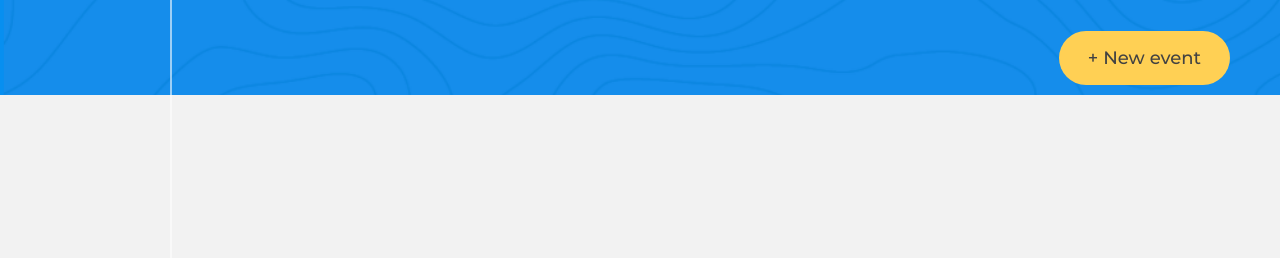
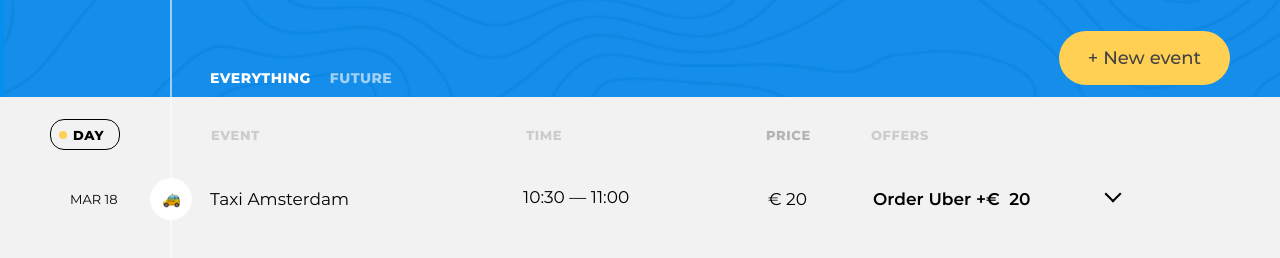
Before and after one commit to GaryTe/Grand-Tour, a website built with webpack: page public/index.html in a window 1280 px wide. Shown: the part 68-326 px from the top of the page. Built offline with nearby package versions, Linux system fonts and the light colour scheme.

Commit message:
Разбил код на модули. Добавил 'View', 'Presenter'.

```diff
--- a/public/index.html
+++ b/public/index.html
@@ -29,7 +29,7 @@
             </div>
           </div>
 
-          <button class="trip-main__event-add-btn  btn  btn--big  btn--yellow" type="button">New event</button>
+          <!--Кнопка 'New Event'-->
         </div>
       </div>
     </header>
--- a/src/main.js
+++ b/src/main.js
@@ -0,0 +1,7 @@
+import BoardPresenter from './presenter/board-presenter.js';
+
+const controlsTrip = document.querySelector('.trip-main__trip-controls');
+const containerBodyPage = document.querySelector('.trip-events');
+
+const boardPresenter = new BoardPresenter(controlsTrip, containerBodyPage);
+boardPresenter.init();
--- /dev/null
+++ b/src/presenter/board-presenter.js
@@ -0,0 +1,35 @@
+import FilterView from '../view/filter-view.js';
+import ButtonNewEventView from '../view/button-new-event-view.js';
+import SortingView from '../view/sorting-view.js';
+import ListRoutesView from '../view/list-routes-view.js';
+import PointRouteView from '../view/point-route-view.js';
+
+import {render, RenderPosition} from '../render.js';
+
+export default class BoardPresenter {
+  controlsTrip = null;
+  containerBodyPage = null;
+
+  filterView = new FilterView();
+  buttonNewEventView = new ButtonNewEventView();
+  sortingView = new SortingView();
+  listRoutesView = new ListRoutesView();
+  pointRouteView = new PointRouteView();
+
+  constructor(controlsTrip, containerBodyPage) {
+    this.controlsTrip = controlsTrip;
+    this.containerBodyPage = containerBodyPage;
+  }
+
+  render() {
+    render(this.filterView, this.controlsTrip);
+    render(this.buttonNewEventView, this.controlsTrip, RenderPosition.AFTEREND);
+    render(this.sortingView, this.containerBodyPage);
+    render(this.pointRouteView, this.listRoutesView.getElement());
+    render(this.listRoutesView, this.containerBodyPage);
+  }
+
+  init() {
+    this.render();
+  }
+}
--- /dev/null
+++ b/src/view/button-new-event-view.js
@@ -0,0 +1,23 @@
+import {createElement} from '../render.js';
+
+function createButtonNewEventTemplate() {
+  return '<button class="trip-main__event-add-btn  btn  btn--big  btn--yellow" type="button">New event</button>';
+}
+
+export default class ButtonNewEventView {
+  getTemplate() {
+    return createButtonNewEventTemplate();
+  }
+
+  getElement() {
+    if (!this.element) {
+      this.element = createElement(this.getTemplate());
+    }
+
+    return this.element;
+  }
+
+  removeElement() {
+    this.element = null;
+  }
+}
--- /dev/null
+++ b/src/view/filter-view.js
@@ -0,0 +1,36 @@
+import {createElement} from '../render.js';
+
+function createFilterTemplate() {
+  return `
+    <form class="trip-filters" action="#" method="get">
+      <div class="trip-filters__filter">
+        <input id="filter-everything" class="trip-filters__filter-input  visually-hidden" type="radio" name="trip-filter" value="everything" checked>
+        <label class="trip-filters__filter-label" for="filter-everything">Everything</label>
+      </div>
+
+      <div class="trip-filters__filter">
+        <input id="filter-future" class="trip-filters__filter-input  visually-hidden" type="radio" name="trip-filter" value="future">
+        <label class="trip-filters__filter-label" for="filter-future">Future</label>
+      </div>
+
+      <button class="visually-hidden" type="submit">Accept filter</button>
+    </form>`;
+}
+
+export default class FilterView {
+  getTemplate() {
+    return createFilterTemplate();
+  }
+
+  getElement() {
+    if (!this.element) {
+      this.element = createElement(this.getTemplate());
+    }
+
+    return this.element;
+  }
+
+  removeElement() {
+    this.element = null;
+  }
+}
--- /dev/null
+++ b/src/view/list-routes-view.js
@@ -0,0 +1,23 @@
+import {createElement} from '../render.js';
+
+function createListRoutesTemplate() {
+  return '<ul class="trip-events__list"></ul>';
+}
+
+export default class ListRoutesView {
+  getTemplate() {
+    return createListRoutesTemplate();
+  }
+
+  getElement() {
+    if (!this.element) {
+      this.element = createElement(this.getTemplate());
+    }
+
+    return this.element;
+  }
+
+  removeElement() {
+    this.element = null;
+  }
+}
--- /dev/null
+++ b/src/view/point-route-view.js
@@ -0,0 +1,53 @@
+import {createElement} from '../render.js';
+
+function createPointRouteTemplate() {
+  return `
+    <li class="trip-events__item">
+      <div class="event">
+        <time class="event__date" datetime="2019-03-18">MAR 18</time>
+        <div class="event__type">
+          <img class="event__type-icon" width="42" height="42" src="img/icons/taxi.png" alt="Event type icon">
+        </div>
+        <h3 class="event__title">Taxi Amsterdam</h3>
+        <div class="event__schedule">
+          <p class="event__time">
+            <time class="event__start-time" datetime="2019-03-18T10:30">10:30</time>
+            &mdash;
+            <time class="event__end-time" datetime="2019-03-18T11:00">11:00</time>
+          </p>
+        </div>
+        <p class="event__price">
+          &euro;&nbsp;<span class="event__price-value">20</span>
+        </p>
+        <h4 class="visually-hidden">Offers:</h4>
+        <ul class="event__selected-offers">
+          <li class="event__offer">
+            <span class="event__offer-title">Order Uber</span>
+            &plus;&euro;&nbsp;
+            <span class="event__offer-price">20</span>
+          </li>
+        </ul>
+        <button class="event__rollup-btn" type="button">
+          <span class="visually-hidden">Open event</span>
+        </button>
+      </div>
+    </li>`;
+}
+
+export default class PointRouteView {
+  getTemplate() {
+    return createPointRouteTemplate();
+  }
+
+  getElement() {
+    if (!this.element) {
+      this.element = createElement(this.getTemplate());
+    }
+
+    return this.element;
+  }
+
+  removeElement() {
+    this.element = null;
+  }
+}
--- /dev/null
+++ b/src/view/sorting-view.js
@@ -0,0 +1,49 @@
+import {createElement} from '../render.js';
+
+function createSortingTemplate() {
+  return `
+    <form class="trip-events__trip-sort  trip-sort" action="#" method="get">
+      <div class="trip-sort__item  trip-sort__item--day">
+        <input id="sort-day" class="trip-sort__input  visually-hidden" type="radio" name="trip-sort" value="sort-day" checked>
+        <label class="trip-sort__btn" for="sort-day">Day</label>
+      </div>
+
+      <div class="trip-sort__item  trip-sort__item--event">
+        <input id="sort-event" class="trip-sort__input  visually-hidden" type="radio" name="trip-sort" value="sort-event" disabled>
+        <label class="trip-sort__btn" for="sort-event">Event</label>
+      </div>
+
+      <div class="trip-sort__item  trip-sort__item--time">
+        <input id="sort-time" class="trip-sort__input  visually-hidden" type="radio" name="trip-sort" value="sort-time" disabled>
+        <label class="trip-sort__btn" for="sort-time">Time</label>
+      </div>
+
+      <div class="trip-sort__item  trip-sort__item--price">
+        <input id="sort-price" class="trip-sort__input  visually-hidden" type="radio" name="trip-sort" value="sort-price">
+        <label class="trip-sort__btn" for="sort-price">Price</label>
+      </div>
+
+      <div class="trip-sort__item  trip-sort__item--offer">
+        <input id="sort-offer" class="trip-sort__input  visually-hidden" type="radio" name="trip-sort" value="sort-offer" disabled>
+        <label class="trip-sort__btn" for="sort-offer">Offers</label>
+      </div>
+    </form>`;
+}
+
+export default class SortingView {
+  getTemplate() {
+    return createSortingTemplate();
+  }
+
+  getElement() {
+    if (!this.element) {
+      this.element = createElement(this.getTemplate());
+    }
+
+    return this.element;
+  }
+
+  removeElement() {
+    this.element = null;
+  }
+}
```
